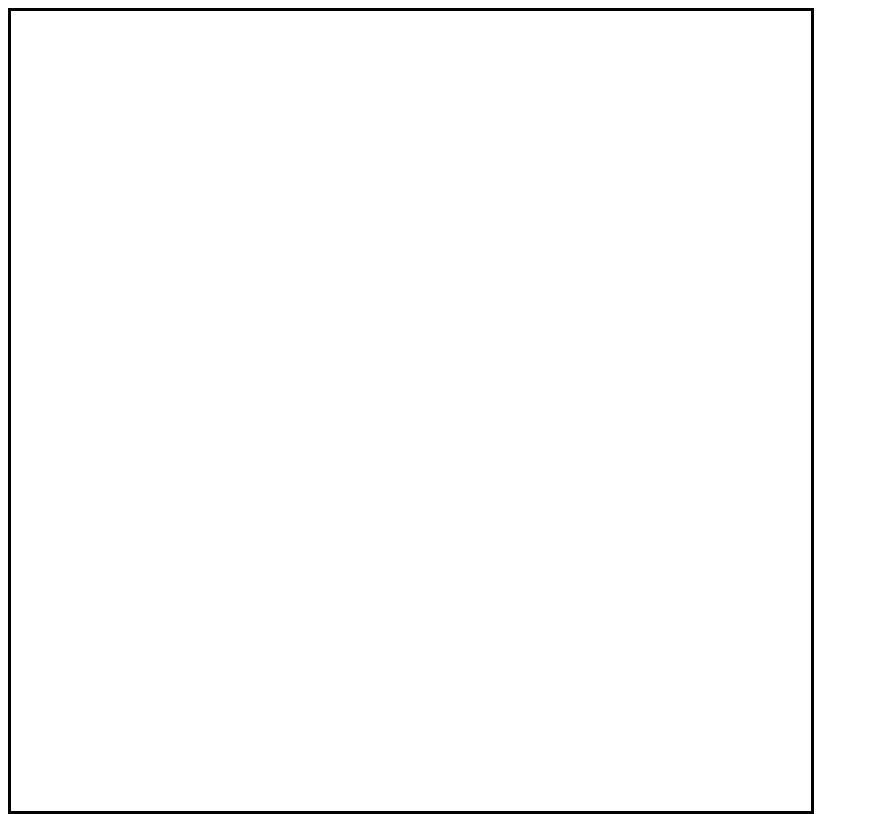
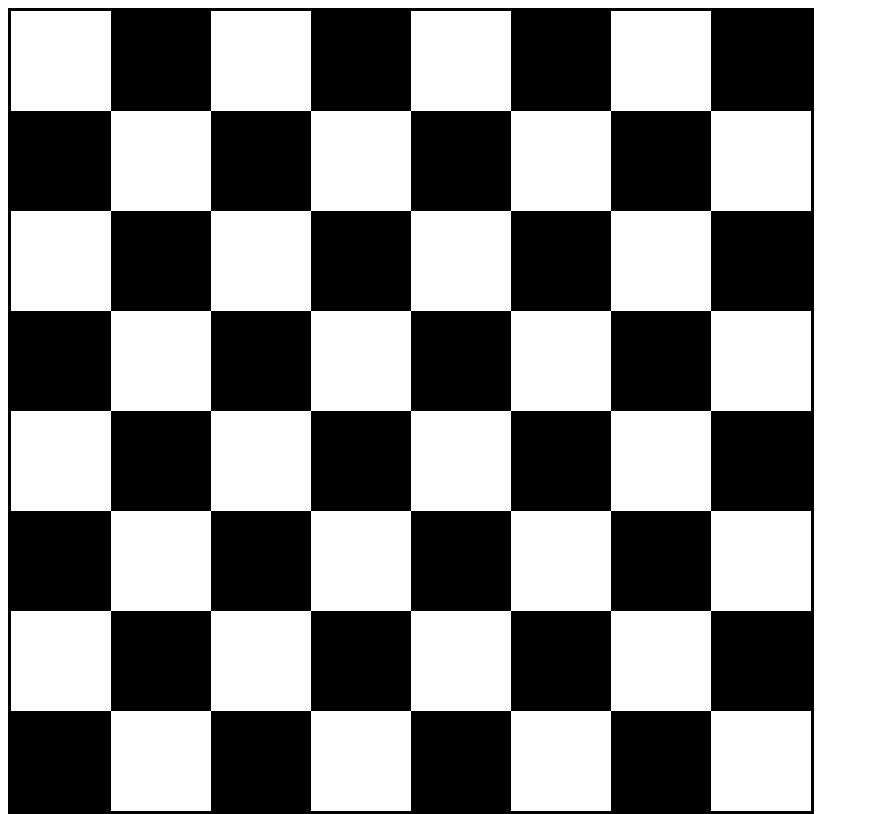
Before and after one commit to jonatanspimentel/games, a plain HTML site: page xadrez/index.html in a window 1280 px wide. Shown: the whole page, without its empty margins (0-869 px from the left). Drawn offline with Linux system fonts and the light colour scheme.

Commit message:
Contrução do tabuleiro

```diff
--- a/xadrez/content/style.css
+++ b/xadrez/content/style.css
@@ -1,9 +1,9 @@
 .black {
-    background-color: rgb(#000000);
+    background-color: #000000;
  }
 
 .white {
-    background-color: rgb(#ffffff);
+    background-color: #ffffff;
  }
 
  div {
--- a/xadrez/src/areaHtml.js
+++ b/xadrez/src/areaHtml.js
@@ -0,0 +1,28 @@
+import css from './css.js';
+import { attr }  from './config.js';
+
+function areaHtml() {
+
+    function create() {
+        for (let line = 0; line < 8; line++)
+            for (let column = 0; column < 8; column++) {
+
+                let cssClass = attr.class.white;
+
+                if ((line + (column + 1)) % 2 === 0)
+                    cssClass = attr.class.black;
+
+                let attributes = [{ name: "id", value: `l${line}c${column}` },
+                                  { name: "class", value: cssClass }];
+
+                let element = css.addHtmlElement("div", attributes);
+                container.appendChild(element);
+            }
+    }
+
+    return {
+        create
+    }
+}
+
+export default areaHtml();
--- a/xadrez/src/config.js
+++ b/xadrez/src/config.js
@@ -0,0 +1,6 @@
+export const attr = {
+    class: {
+        black: "black",
+        white: "white"
+    }
+}
--- a/xadrez/src/css.js
+++ b/xadrez/src/css.js
@@ -0,0 +1,34 @@
+
+function css() {
+
+    function addCssClass(id, className) {
+        let element = document.getElementById(id);
+        element.classList.add(className);
+    }
+
+    function addHtmlAttribute(element, name, value) {
+        element.setAttribute(name, value);
+    }
+
+    function addHtmlElement(elementName, atributeArray) {
+        let element = document.createElement(elementName);
+
+        atributeArray.forEach(attr => {
+            addHtmlAttribute(element, attr.name, attr.value);
+        });
+
+        return element;
+    }
+
+    function removeCssClassById(id, className) {
+        let element = document.getElementById(id);
+        element.classList.remove(className);
+    }
+
+    return {
+        addHtmlElement
+    }
+
+}
+
+export default css();
--- a/xadrez/src/xadrez.js
+++ b/xadrez/src/xadrez.js
@@ -0,0 +1,2 @@
+import areaHtml from './areaHtml.js';
+areaHtml.create();
```
